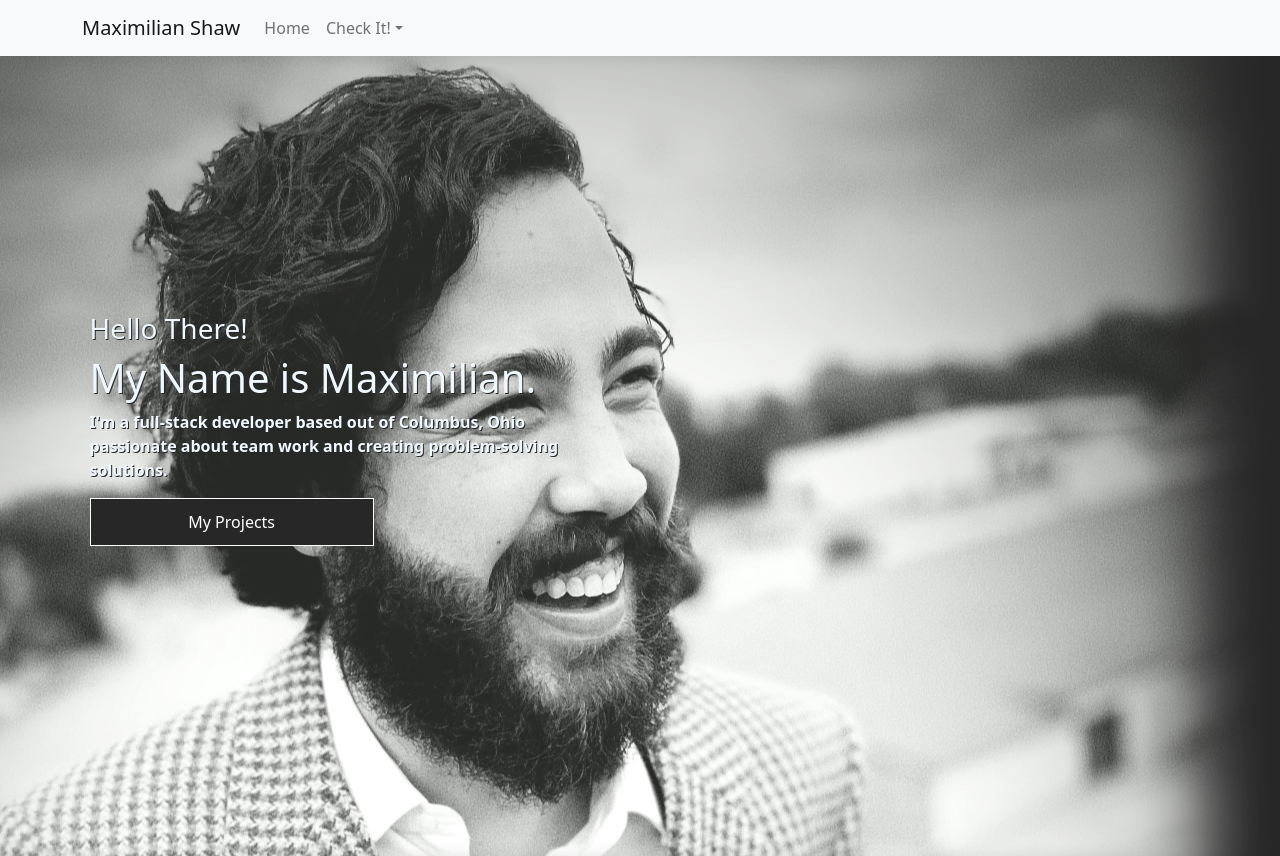
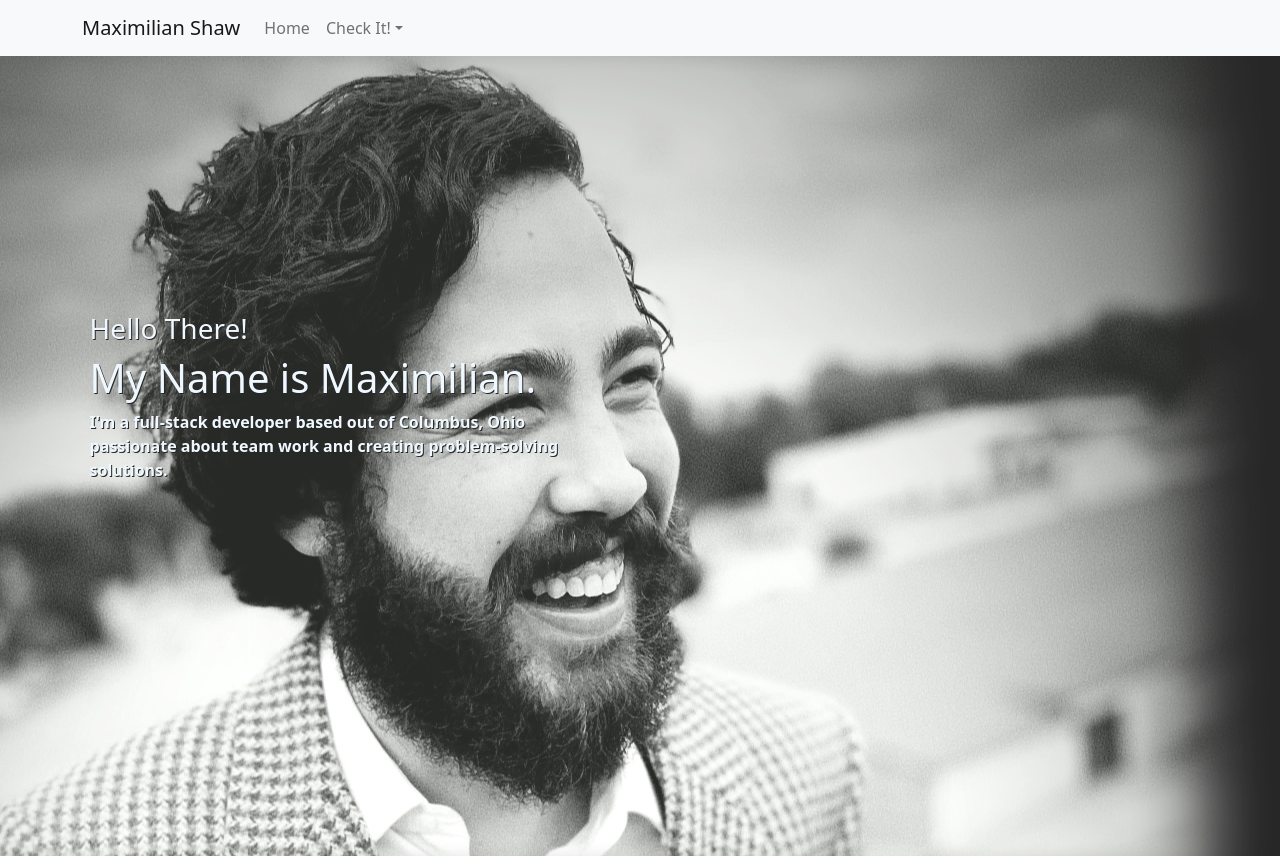
Before and after one commit to Maxthemilian52/real-react-portfolio, a React (Create React App) app: page / in a window 1280 px wide. Built offline with nearby package versions, Linux system fonts and the light colour scheme.

Commit message:
removed button for testing

```diff
--- a/src/components/Pages/Home.js
+++ b/src/components/Pages/Home.js
@@ -11,7 +11,7 @@ function Home({ currentPage, changePage }){
                             <h1>My Name is Maximilian.</h1>
                             <p>I'm a full-stack developer based out of Columbus, Ohio passionate about team work and creating problem-solving solutions.</p>
                         </div>
-                    <a href="#Portfolio" onClick={()=> changePage('Portfolio')}><button className="button">My Projects</button></a>
+                    {/* <a href="#Portfolio" onClick={()=> changePage('Portfolio')}><button className="button">My Projects</button></a> */}
                 </div>
         </div>
     )
```
